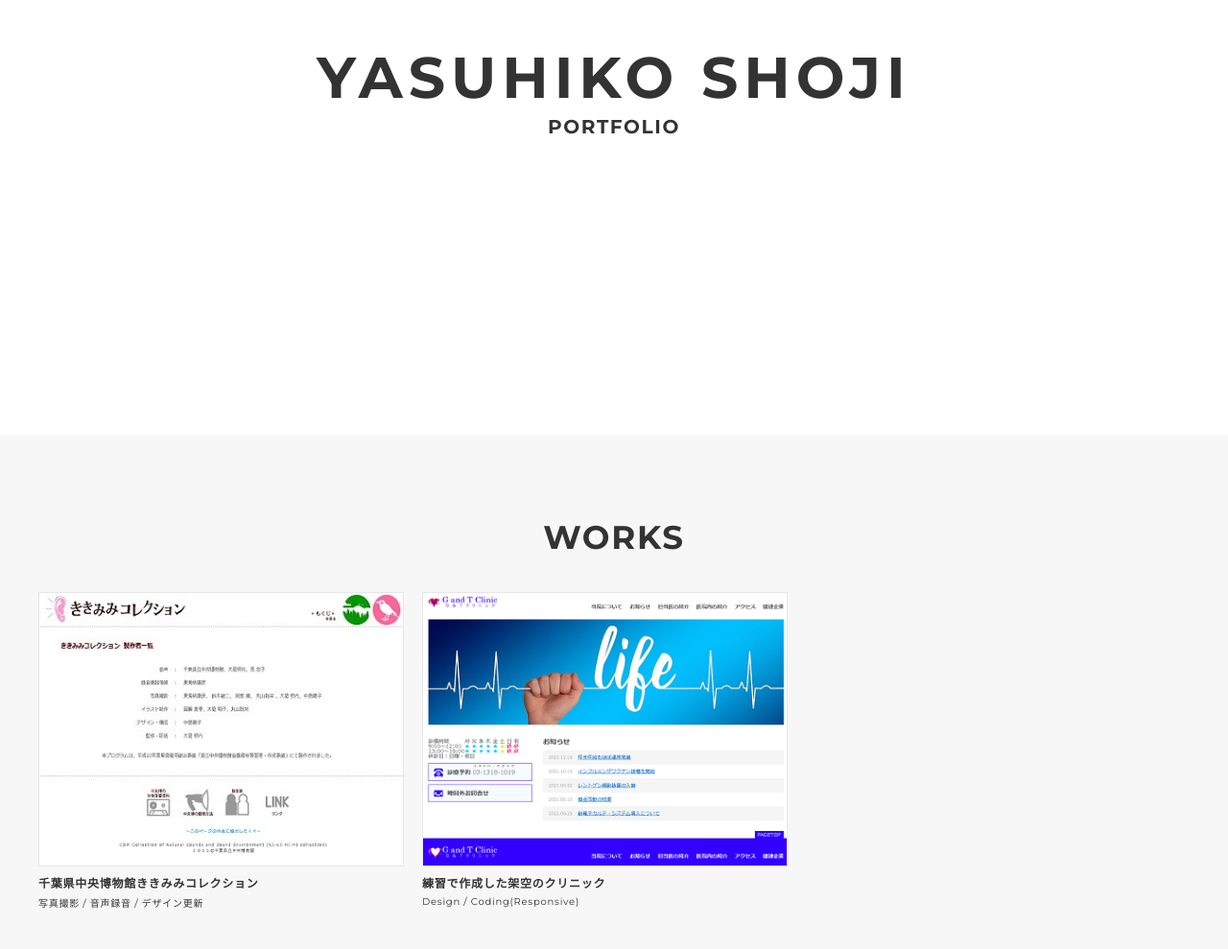
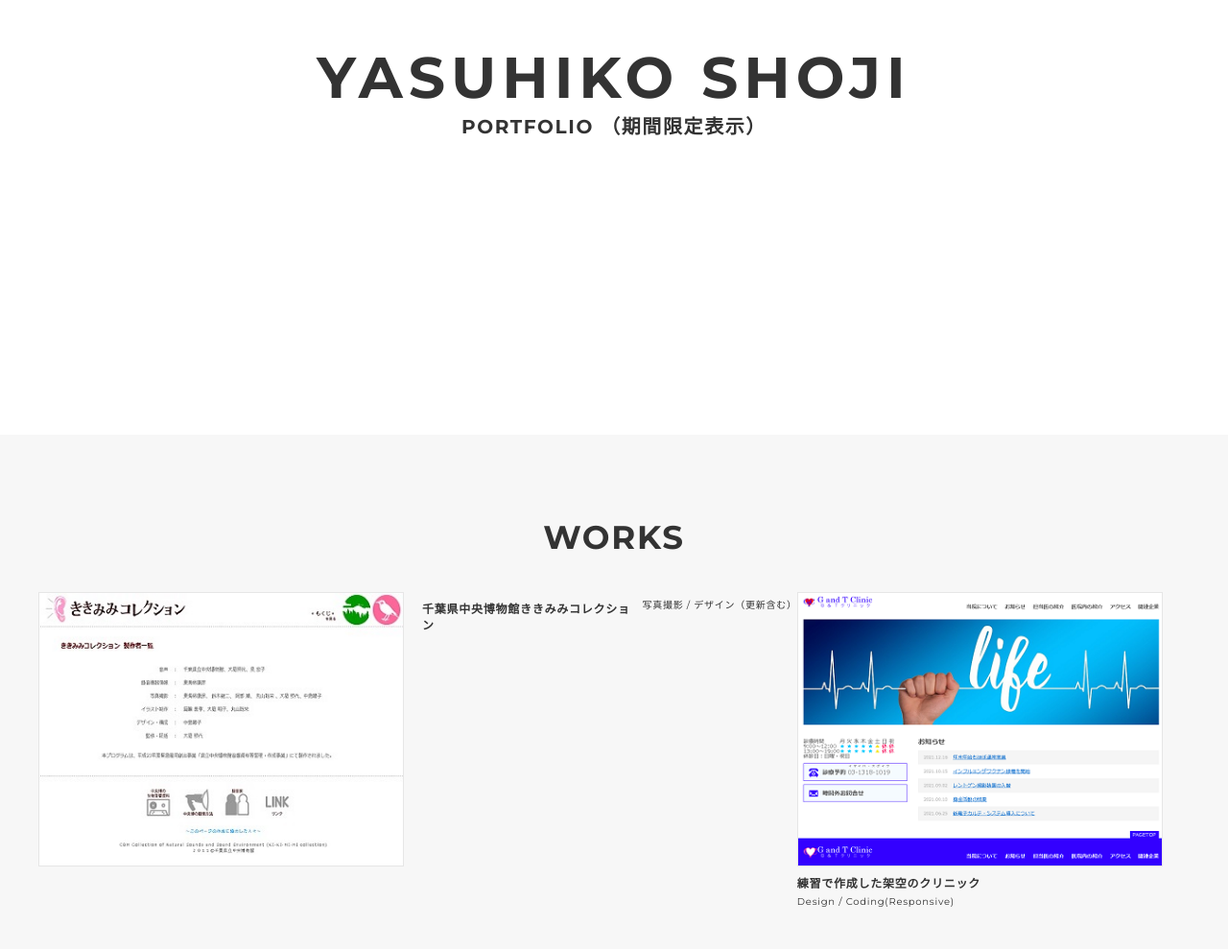
Before and after one commit to Foliogalary/yshofolio, a plain HTML site: page HETm7PJ3MRAyLmH3G4LFJmTRGENyE4mn.html in a window 1280 px wide. Shown: the part 300-1289 px from the top of the page at 96% size. Drawn offline with nearby package versions, Linux system fonts and the light colour scheme.

Commit message:
Add files via upload

```diff
--- a/HETm7PJ3MRAyLmH3G4LFJmTRGENyE4mn.html
+++ b/HETm7PJ3MRAyLmH3G4LFJmTRGENyE4mn.html
@@ -47,7 +47,7 @@
       <div class="mv">
         <div class="mv-container">
           <p class="mv-title">YASUHIKO SHOJI</p>
-          <p class="mv-subtitle">PORTFOLIO</p>
+          <p class="mv-subtitle">PORTFOLIO （期間限定表示）</p>
         </div>
       </div>
       <!-- /mv -->
@@ -57,10 +57,11 @@
         <div class="container">
           <h2 class="title">WORKS</h2>
           <div class="works-list">
-            <a class="works-item" href="https://www.chiba-muse.or.jp/NATURAL/special/kikimimi/about_kikimimi.html">
+            <a class="works-item" href="kikimimi\ききみみコレクション  制作者一覧.html">
               <div class="works-img"><img src="img/works-sample-thumb.jpg" alt="ききみみコレクション" /></div>
-              <p class="works-name">千葉県中央博物館ききみみコレクション</p>
-              <p class="works-info">写真撮影 / 音声録音 / デザイン更新</p>
+              <p class="works-name" href="https://www.chiba-muse.or.jp/NATURAL/special/kikimimi/about_kikimimi.html">千葉県中央博物館ききみみコレクション</a></p>
+
+              <p class="works-info">写真撮影 / デザイン（更新含む）</p>
             </a>
             <a class="works-item" href="GandT/index.html">
               <div class="works-img"><img src="img/gandt_clinic.png" alt="G and T Clinic" /></div>
```
Also changed, not shown: index.html (+1 -0 lines).
